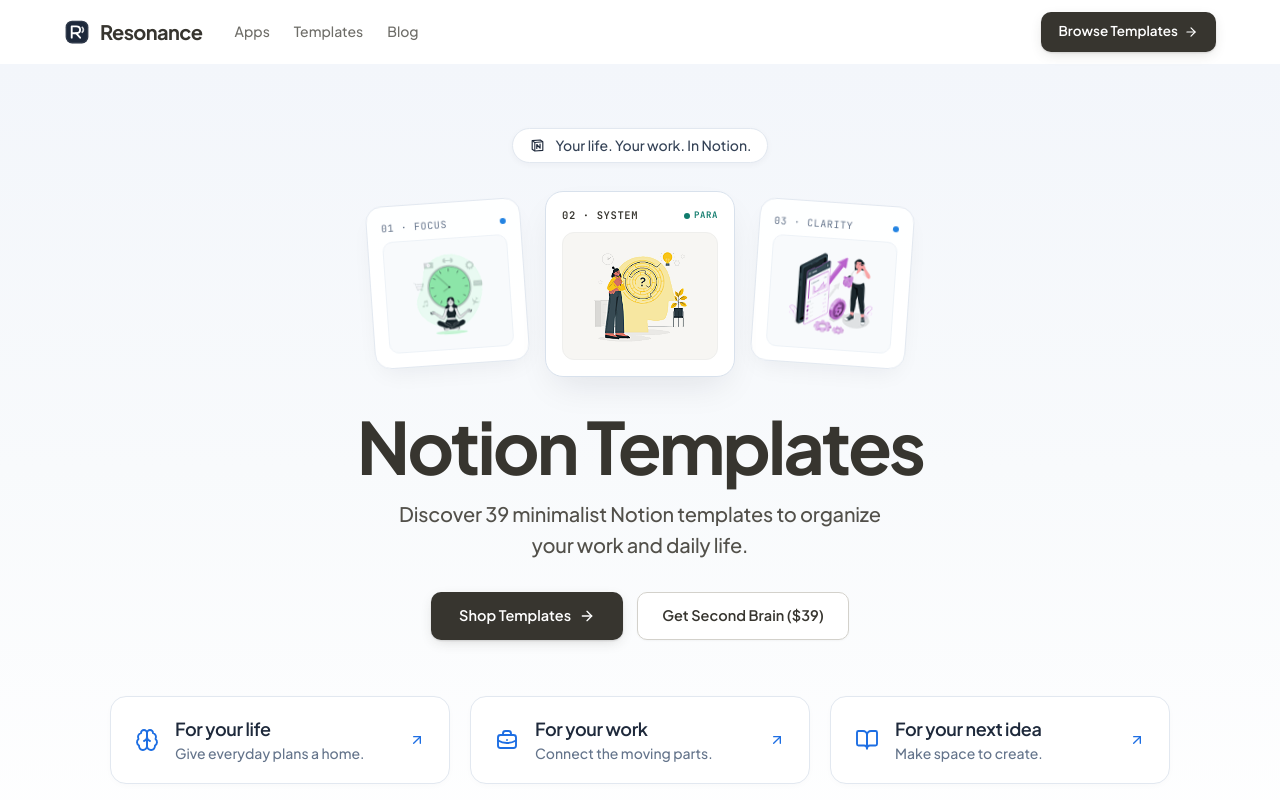
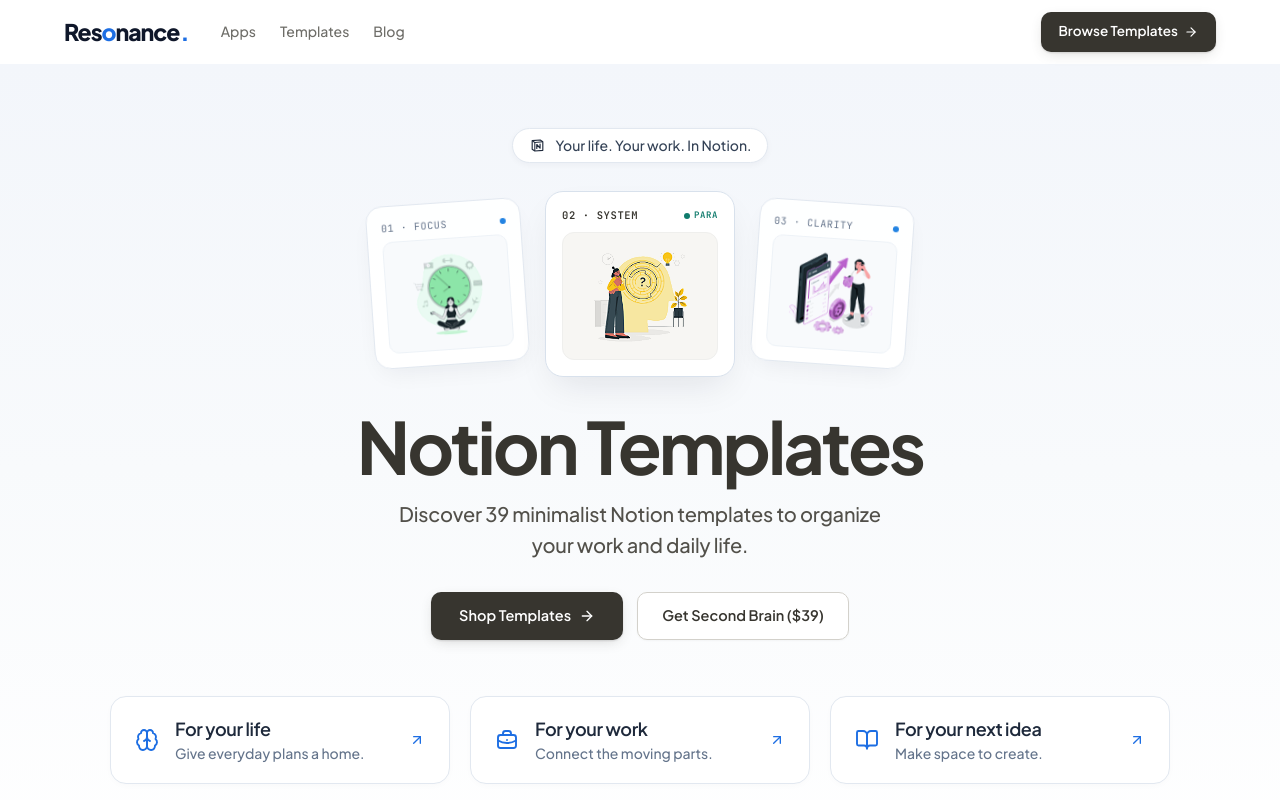
Before and after one commit to bruce12-glitch/Lumina-studio.notion, a React (Vite) app: page / in a window 1280 px wide. Shown: the top 800 px of the page. Built offline with nearby package versions, Linux system fonts and the light colour scheme.

Commit message:
feat(brand): replace icon badge with pure typographic Resonance wordmark logo

```diff
--- a/src/components/Chrome.tsx
+++ b/src/components/Chrome.tsx
@@ -33,54 +33,17 @@ const CREATOR_AVATAR_MAP: Record<string, string> = {
 };
 
 export const LuminaLogo: React.FC<{ size?: number; className?: string }> = ({
-  size = 26,
   className = '',
 }) => (
-  <svg
-    width={size}
-    height={size}
-    viewBox="0 0 32 32"
-    fill="none"
-    xmlns="http://www.w3.org/2000/svg"
-    aria-hidden="true"
-    className={`shrink-0 ${className}`}
+  <span
+    aria-label="Resonance"
+    className={`font-display text-[22px] sm:text-[23px] font-extrabold tracking-[-0.045em] leading-none text-[#0F172A] inline-flex items-baseline select-none ${className}`}
   >
-    {/* Minimalist Notion-Charcoal Squircle */}
-    <rect x="2" y="2" width="28" height="28" rx="8" fill="#1E293B" />
-    <rect
-      x="3"
-      y="3"
-      width="26"
-      height="26"
-      rx="7"
-      stroke="#FFFFFF"
-      strokeOpacity="0.12"
-      strokeWidth="1"
-    />
-    {/* Geometric "R" Monogram */}
-    <path
-      d="M9.5 23V9H15.2C17.85 9 19.8 10.75 19.8 13.25C19.8 15.75 17.85 17.5 15.2 17.5H9.5"
-      stroke="#FFFFFF"
-      strokeWidth="2.3"
-      strokeLinecap="round"
-      strokeLinejoin="round"
-    />
-    <path
-      d="M14.8 17.5L19.8 23"
-      stroke="#FFFFFF"
-      strokeWidth="2.3"
-      strokeLinecap="round"
-      strokeLinejoin="round"
-    />
-    {/* Harmonic Resonance Wave Arc */}
-    <path
-      d="M22.5 10.2C24.3 11.85 24.3 14.65 22.5 16.3"
-      stroke="#FFFFFF"
-      strokeOpacity="0.82"
-      strokeWidth="2.1"
-      strokeLinecap="round"
-    />
-  </svg>
+    <span>Res</span>
+    <span className="text-[#1D6EE3]">o</span>
+    <span>nance</span>
+    <span className="text-[#1D6EE3] ml-[1px]">.</span>
+  </span>
 );
 
 const NAV_DIRECTORY_GROUPS: Array<{
@@ -189,13 +152,9 @@ export const Header: React.FC<NavigationProps> = ({
             <a
               href="/"
               onClick={(e) => handleLink(e, '/')}
-              className="group inline-flex items-center gap-2.5 text-[20px] font-bold tracking-[-0.03em] text-[#37352F] whitespace-nowrap shrink-0"
+              className="group inline-flex items-center whitespace-nowrap shrink-0 transition-opacity hover:opacity-85"
             >
-              <LuminaLogo
-                size={26}
-                className="transition-transform duration-200 group-hover:scale-105"
-              />
-              <span>Resonance</span>
+              <LuminaLogo />
             </a>
 
             <nav
@@ -352,10 +311,9 @@ export const MenuOverlay: React.FC<{
           <a
             href="/"
             onClick={(e) => go(e, '/')}
-            className="inline-flex items-center gap-2.5 text-[20px] font-bold tracking-[-0.03em] text-[#37352F]"
+            className="inline-flex items-center transition-opacity hover:opacity-85"
           >
-            <LuminaLogo size={26} />
-            <span>Resonance</span>
+            <LuminaLogo />
           </a>
           <button
             ref={closeBtnRef}
@@ -445,15 +403,9 @@ export const Footer: React.FC<{
               <a
                 href="/"
                 onClick={(e) => go(e, '/')}
-                className="inline-flex items-center gap-2.5 group"
+                className="inline-flex items-center group transition-opacity hover:opacity-85"
               >
-                <LuminaLogo
-                  size={28}
-                  className="transition-transform duration-200 group-hover:scale-105"
-                />
-                <span className="text-[20px] font-bold tracking-[-0.03em] text-[#37352F]">
-                  Resonance
-                </span>
+                <LuminaLogo />
               </a>
               <p className="text-[14.5px] font-medium text-[#37352F]">
                 Productivity meets minimalism.
```
